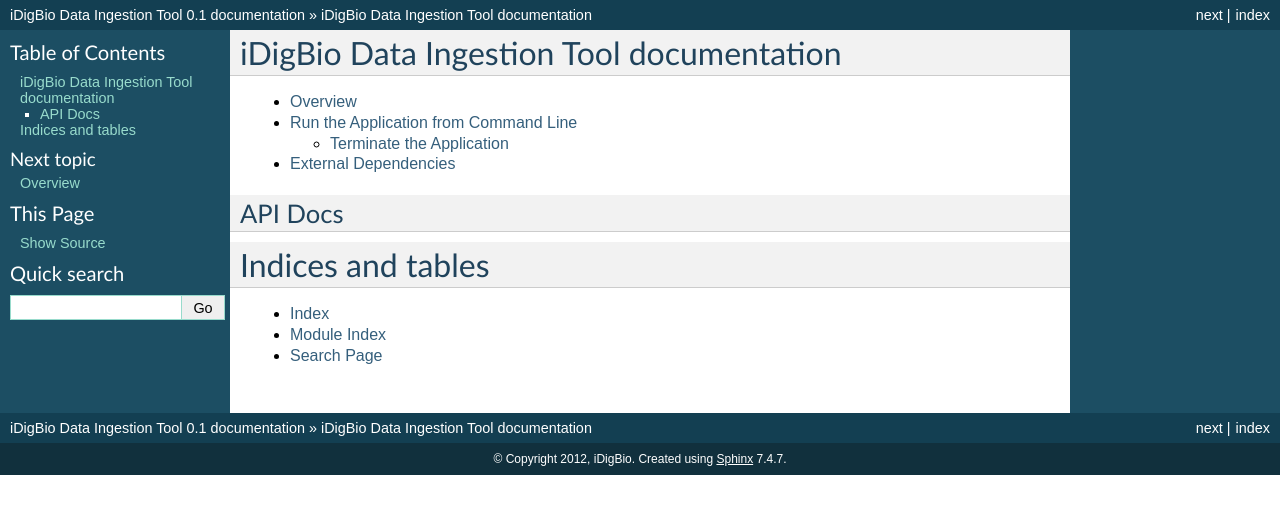
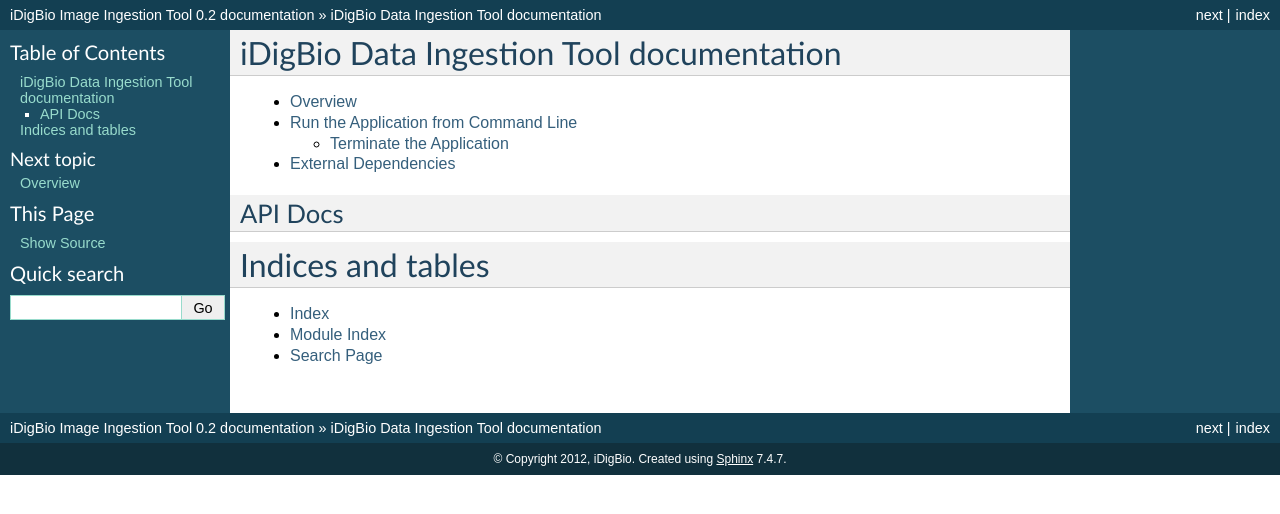
Before and after one commit to idigbio-api-hackathon/idigbio-ingestion-tool, a Sphinx documentation site: the page built from doc/source/index.rst, in a window 1280 px wide. Shown: the top 514 px of the page. Built offline with Sphinx 7.4.7, drawn with Linux system fonts in a browser that asks for light colours; pages that are not in the unit, such as notebooks, are missing from menus.

Commit message:
Update doc version to V0.2

```diff
--- a/doc/source/conf.py
+++ b/doc/source/conf.py
@@ -40,7 +40,7 @@
 master_doc = 'index'
 
 # General information about the project.
-project = u'iDigBio Data Ingestion Tool'
+project = u'iDigBio Image Ingestion Tool'
 copyright = u'2012, iDigBio'
 
 # The version info for the project you're documenting, acts as replacement for
@@ -48,9 +48,9 @@
 # built documents.
 #
 # The short X.Y version.
-version = '0.1'
+version = '0.2'
 # The full version, including alpha/beta/rc tags.
-release = '0.1'
+release = '0.2'
 
 # The language for content autogenerated by Sphinx. Refer to documentation
 # for a list of supported languages.
```
Also changed, not shown: 1 other file.
